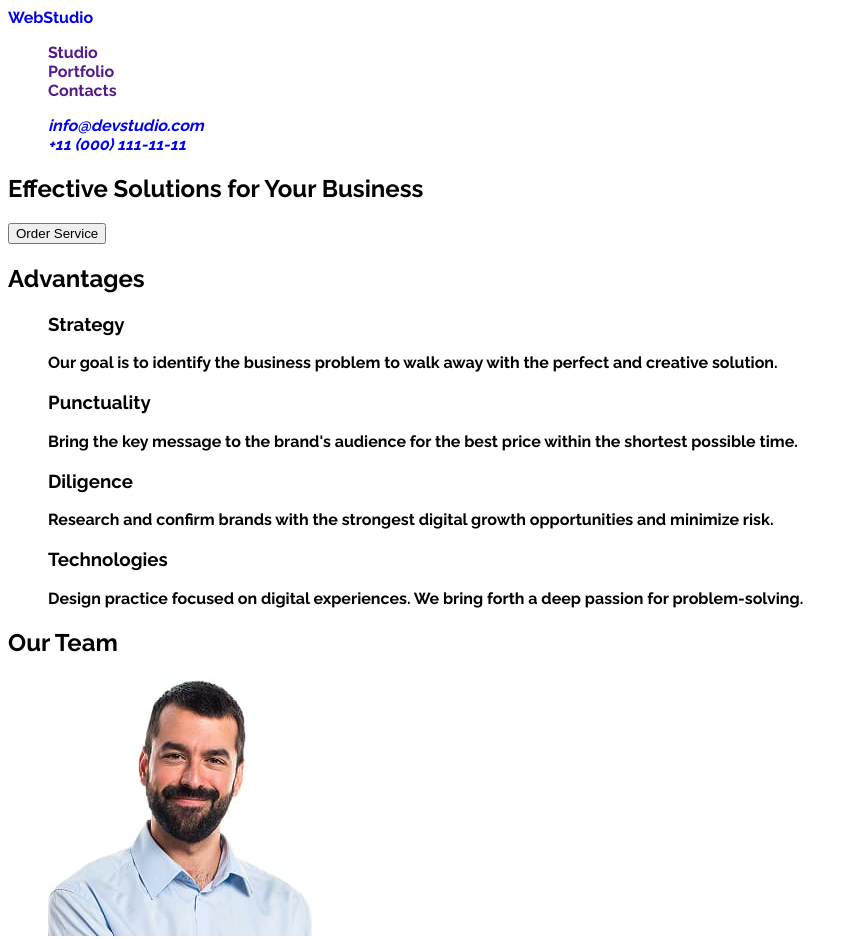
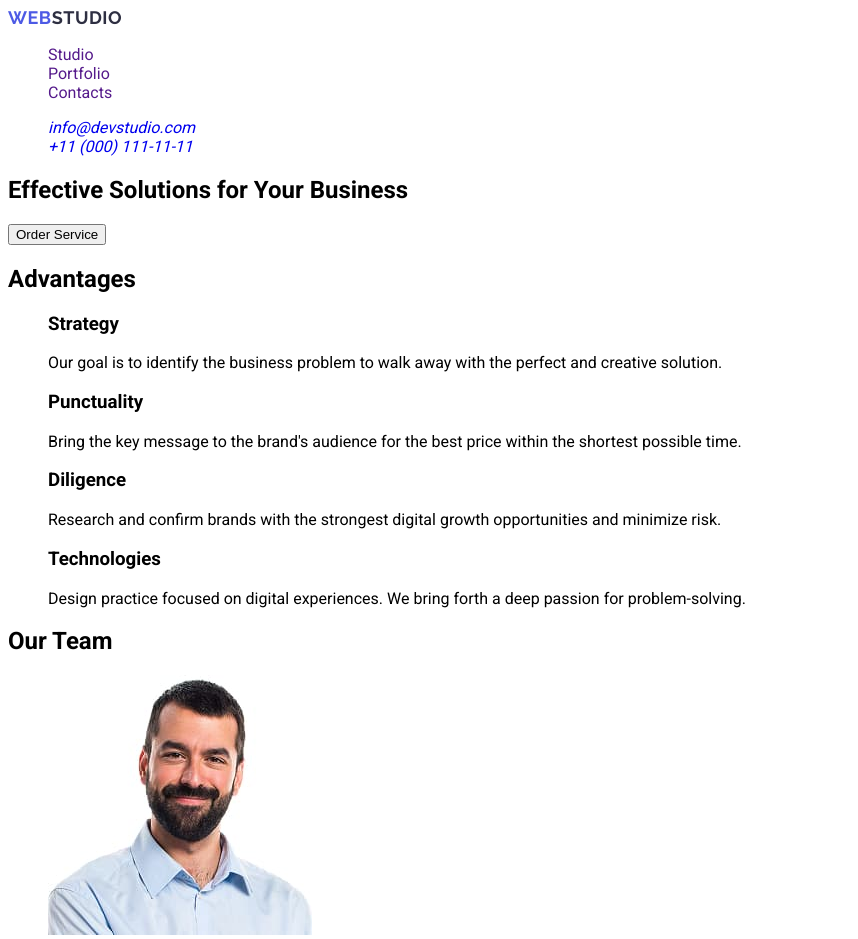
Before and after one commit to SexBlender/goit-markup-hw-02, a plain HTML site: page index.html in a window 1280 px wide. Shown: the top 939 px of the page, without its empty margins (0-858 px from the left). Drawn offline with Linux system fonts and the light colour scheme.

Commit message:
change logo

```diff
--- a/css/styles.css
+++ b/css/styles.css
@@ -1,5 +1,5 @@
-body{
-    font-family: "Raleway", sans-serif;
+body {
+    font-family: "Roboto", sans-serif;
 }
 
 
@@ -10,3 +10,17 @@ ul {
 a {
     text-decoration: none;
 }
+
+.header-logo {
+font-family: "raleway", sans-serif;
+    font-weight: 700;
+font-size: 18px;
+line-height: 1.16;
+letter-spacing: 0.03em;
+text-transform: uppercase;
+color: #4d5ae5;
+}
+
+.header-logo-navy {
+    color: #2e2f42;
+}
--- a/index.html
+++ b/index.html
@@ -4,15 +4,14 @@
     <meta charset="UTF-8" />
     <meta name="viewport" content="width=device-width, initial-scale=1.0" />
     <link rel="stylesheet" href="/css/styles.css">
-    <link rel="preconnect" href="https://fonts.googleapis.com">
+   <link rel="preconnect" href="https://fonts.googleapis.com">
 <link rel="preconnect" href="https://fonts.gstatic.com" crossorigin>
-<link href="https://fonts.googleapis.com/css2?family=Raleway:wght@700&family=Roboto+Serif:opsz,wght@8..144,500&display=swap" rel="stylesheet">
-    <title>Webstudio</title>
+<link href="https://fonts.googleapis.com/css2?family=Raleway:wght@700&family=Roboto:wght@400;500;700&display=swap" rel="stylesheet">
   </head>
   <body>
     <header class="header">
       <nav class="header-navigation">
-        <a class="header-logo" href="./index.html">WebStudio</a>
+        <a class="header-logo" href="./index.html">Web<span class="header-logo-navy">Studio</span></a>
         <ul class="header-menu-list">
           <li class="header-menu-item"><a class="header-menu-link" href="">Studio</a></li>
           <li class="header-menu-item"><a class="header-menu-link" href="">Portfolio</a></li>
```
